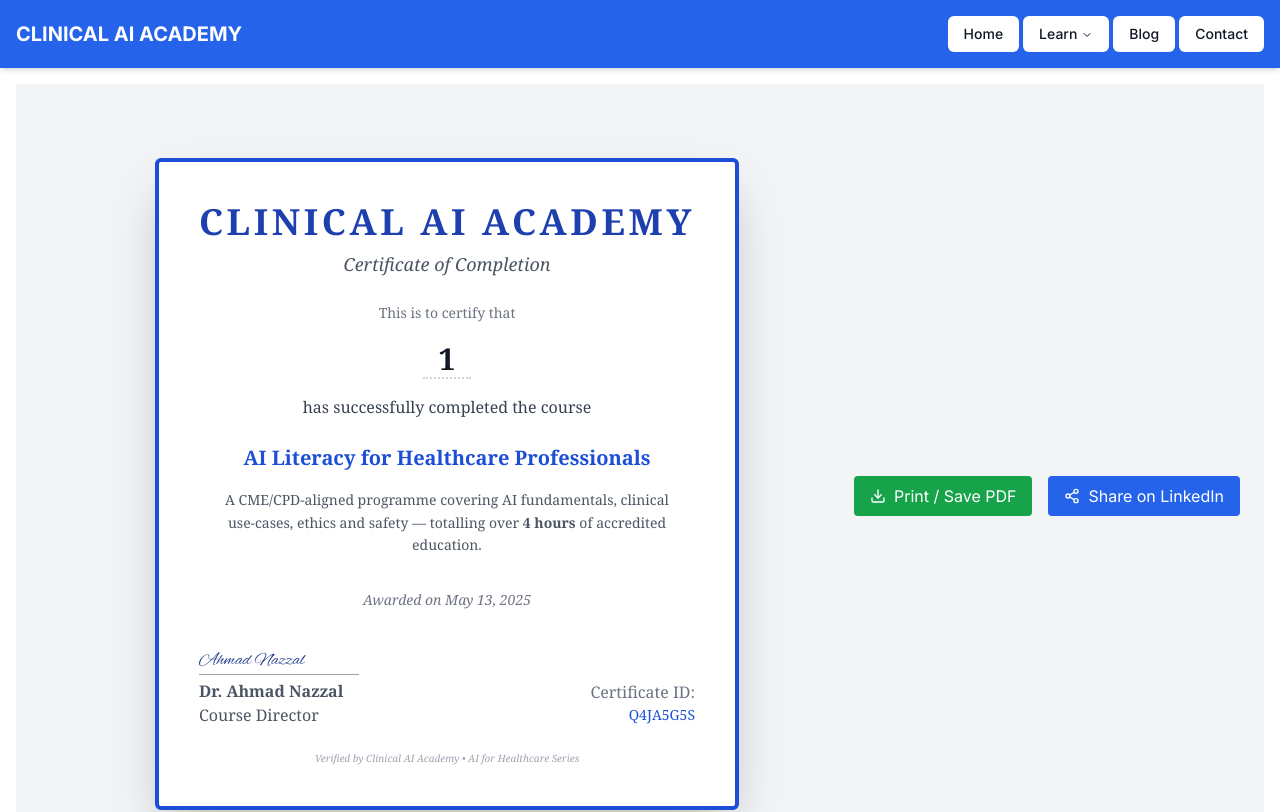
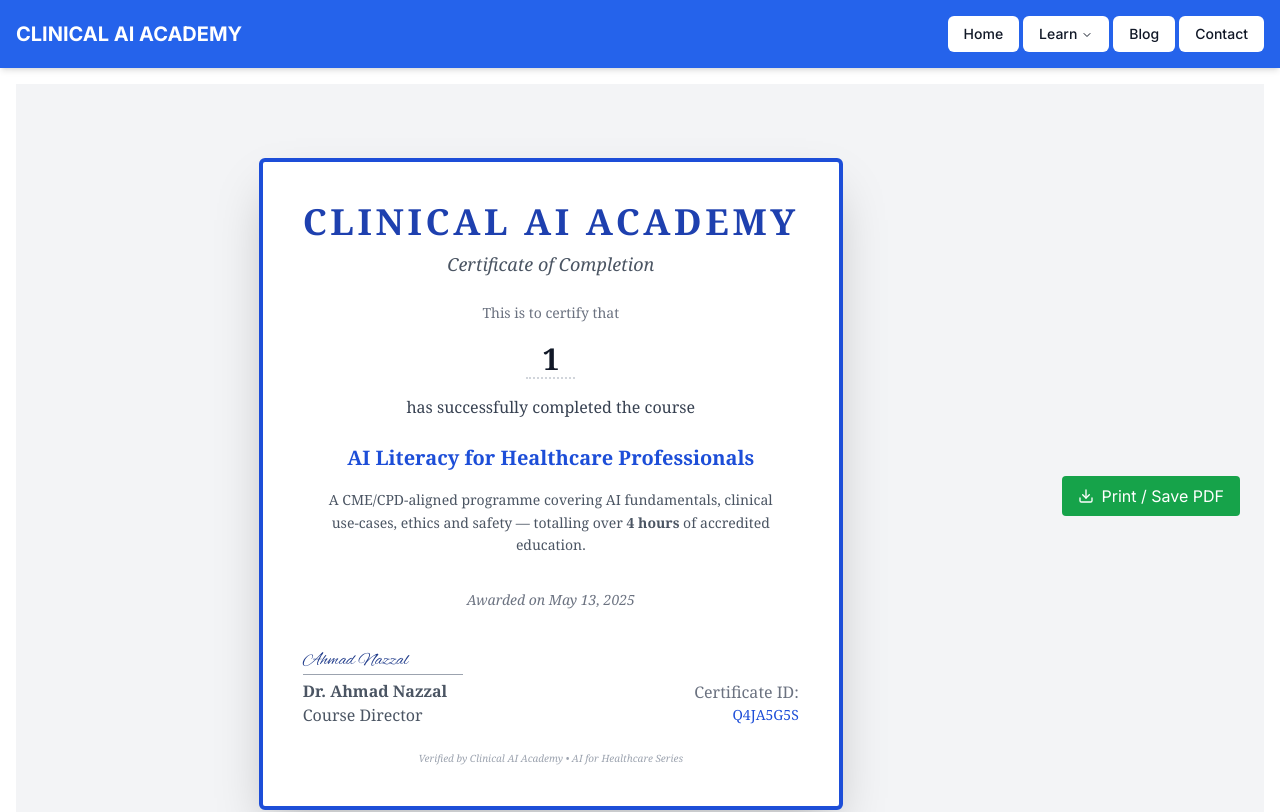
Before and after one commit to anazz-dev/ai-healthcare-learn, a Next.js app: page /certificate/1 in a window 1280 px wide. Shown: the top 812 px of the page. Built offline with nearby package versions, Linux system fonts and the light colour scheme.

Commit message:
delete share linkedin button

```diff
--- a/src/components/CertificateActions.tsx
+++ b/src/components/CertificateActions.tsx
@@ -147,16 +147,7 @@ export default function CertificateActions({ name }: CertificateActionsProps) {
           Print&nbsp;/&nbsp;Save&nbsp;PDF
         </button>
 
-        <a
-          href={shareUrl}
-          target="_blank"
-          rel="noopener noreferrer"
-          className="inline-flex items-center gap-2 rounded bg-blue-600
-                     px-4 py-2 text-white hover:bg-blue-700"
-        >
-          <Share2 className="h-4 w-4" />
-          Share&nbsp;on&nbsp;LinkedIn
-        </a>
+
       </div>
     </>
   );
```
